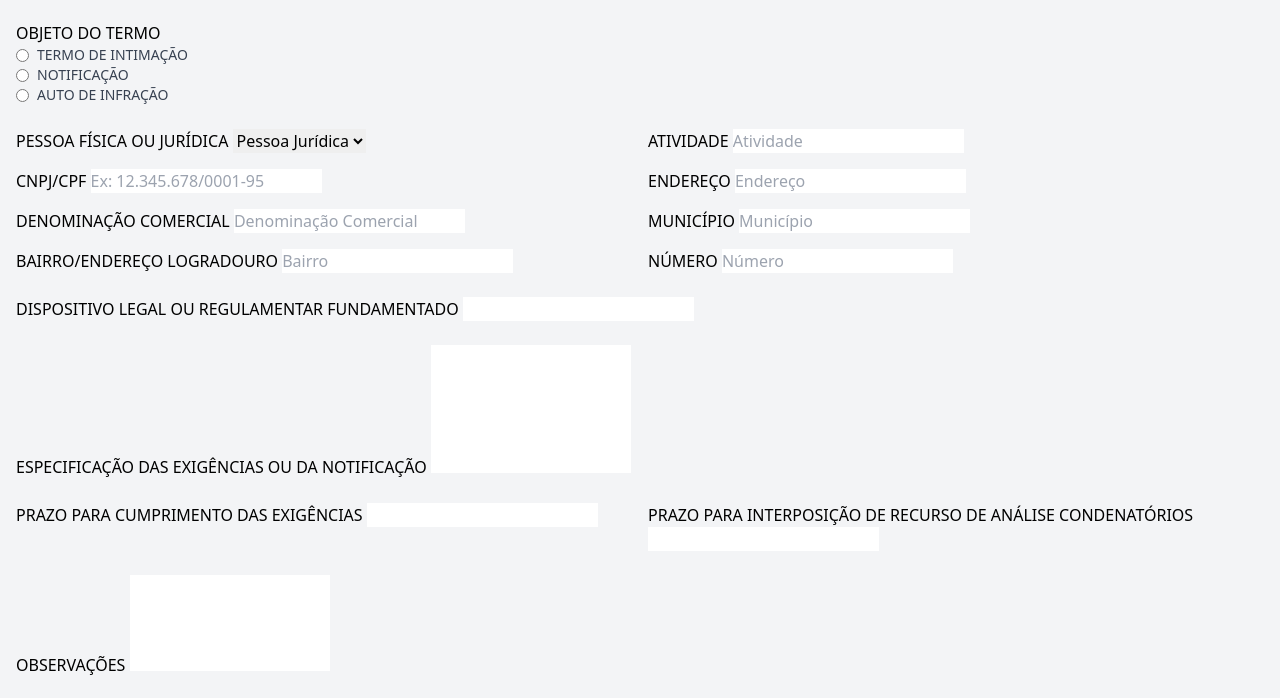
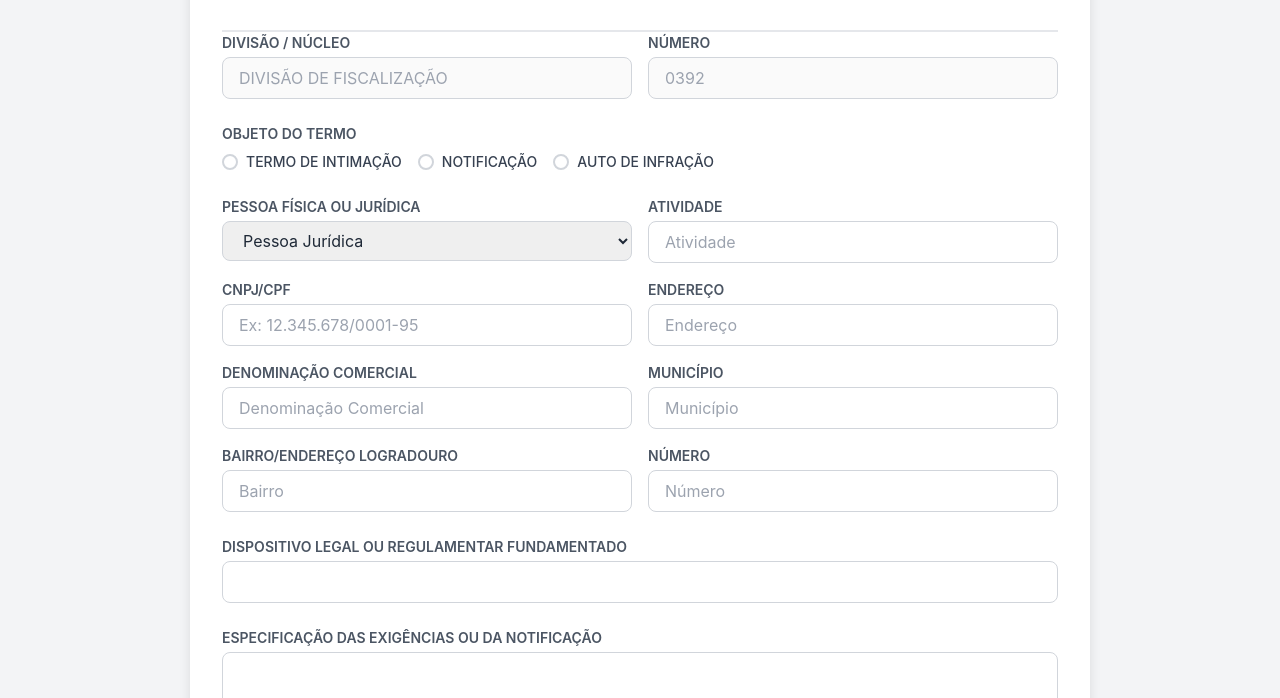
Before and after one commit to wanderson7-dev/prefeitura, a plain HTML site: page index.html in a window 1280 px wide. Shown: the part 306-1004 px from the top of the page. Drawn offline with nearby package versions, Linux system fonts and the light colour scheme; the site is published under a folder, as on GitHub Pages, so addresses that start at the root find nothing.

Commit message:
css js separados do html

```diff
--- a/index.html
+++ b/index.html
@@ -5,7 +5,7 @@
     <meta name="viewport" content="width=device-width, initial-scale=1.0">
     <title>Formulário de Fiscalização</title>
     <script src="https://cdn.tailwindcss.com"></script>
-    <link href="/assets/style.css" rel="stylesheet">
+    <link href="./assets/style.css" rel="stylesheet">
 </head>
 <body class="bg-gray-100 flex items-center justify-center min-h-screen p-4">
 
@@ -156,6 +156,6 @@
             </div>
         </div>
     </div>
-    <script src="/assets/script.js"></script>
+    <script src="./assets/script.js"></script>
 </body>
 </html>
```
